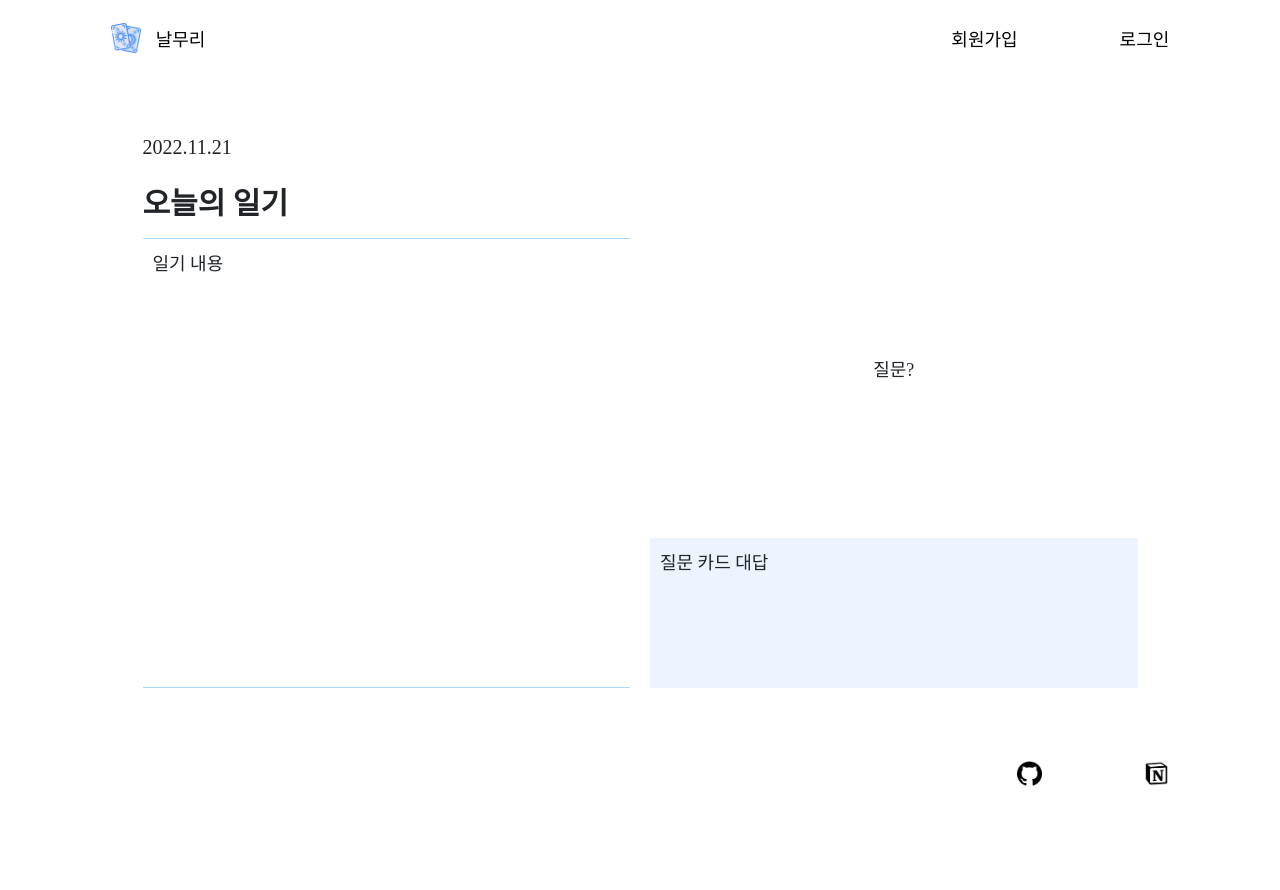
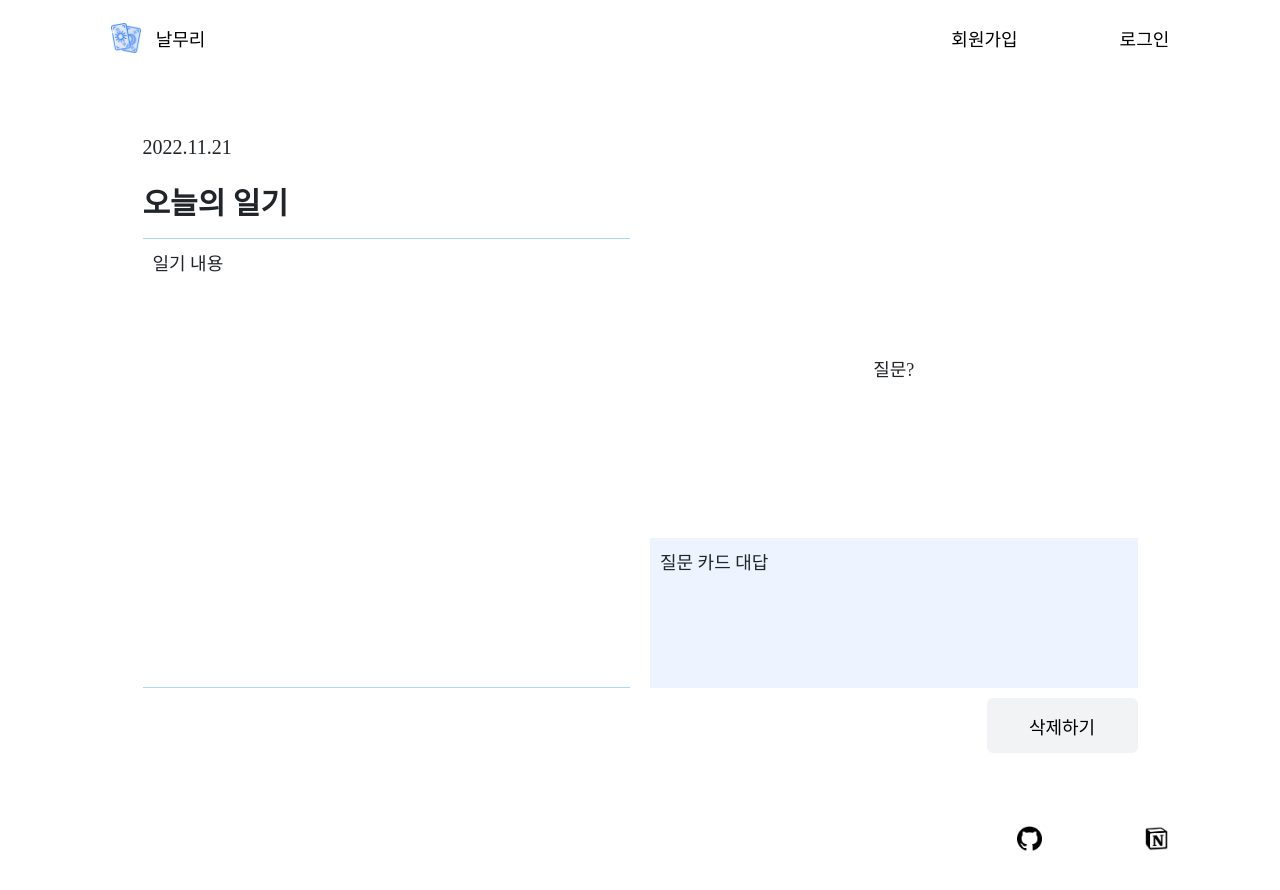
Before and after one commit to ENN-EWHA/NalMuri_FrontEnd, a React (Create React App) app: page /viewdiary in a window 1280 px wide. Shown: the top 890 px of the page. Before the commit the page ends 864 px from the top, so only its background shows below. Built offline with nearby package versions, Linux system fonts and the light colour scheme.

Commit message:
다이어리 삭제 버튼 생성

```diff
--- /dev/null
+++ b/src/components/viewDiary/DeleteButton.js
@@ -0,0 +1,31 @@
+import styled from "styled-components";
+import { Link } from "react-router-dom";
+import axios from "axios";
+
+const DeleteButton = () => {
+    const onClickDelete = () => {};
+    return (
+        <Link to={"/"} style={{ color: "black", textDecoration: "none" }}>
+            <Button onClick={onClickDelete}>
+                <Text>삭제하기</Text>
+            </Button>
+        </Link>
+    );
+};
+
+export default DeleteButton;
+
+const Button = styled.button`
+    border: none;
+    border-radius: 6px;
+    height: 55px;
+    width: 151px;
+    background-color: #f1f3f5;
+    margin-top: 10px;
+`;
+const Text = styled.div`
+    text-align: center;
+    vertical-align: middle;
+    line-height: auto;
+    color: #000000;
+`;
--- a/src/components/viewDiary/ViewDiary.js
+++ b/src/components/viewDiary/ViewDiary.js
@@ -1,4 +1,5 @@
 import styled from "styled-components";
+import DeleteButton from "./DeleteButton";
 import Diary from "./Diary";
 import QuestionAnswer from "./QuestionAnswer";
 import QuestionCard from "./QuestionCard";
@@ -17,6 +18,9 @@ const ViewDiary = () => {
                     <QuestionAnswer />
                 </Right>
             </Contents>
+            <Buttons>
+                <DeleteButton />
+            </Buttons>
         </Container>
     );
 };
@@ -56,3 +60,9 @@ const Right = styled(Left)`
     justify-content: space-between;
     align-items: center;
 `;
+const Buttons = styled.div`
+    display: flex;
+    flex-direction: row;
+    justify-content: flex-end;
+    align-items: center;
+`;
```
